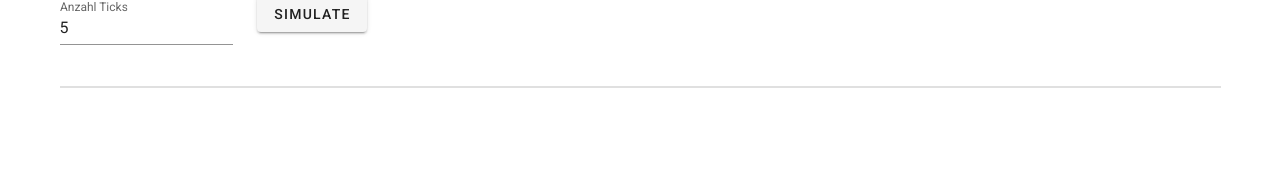
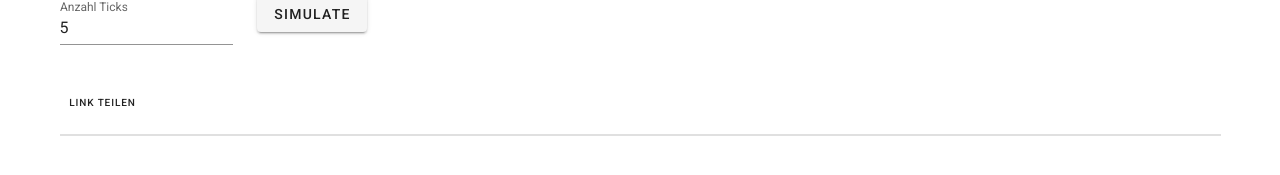
Before and after one commit to Sweeper01/GN-Tools, a Vue app: page / in a window 1280 px wide. Shown: the part 149-324 px from the top of the page. Built offline with nearby package versions, Linux system fonts and the light colour scheme.

Commit message:
Link zum Teilen

```diff
--- a/src/App.vue
+++ b/src/App.vue
@@ -1,6 +1,7 @@
 <template>
     <v-app>
         <v-main>
+            <v-snackbar :value="alert" dense top centered timeout="2000" color="green">Link kopiert </v-snackbar>
             <v-container>
                 <v-row>
                     <v-col><h1>Flotten</h1></v-col>
@@ -18,6 +19,11 @@
                     </v-col>
                     <v-col cols="6">
                         <v-btn @click="simulate">Simulate</v-btn>
+                    </v-col>
+                </v-row>
+                <v-row>
+                    <v-col>
+                        <v-btn text x-small @click="copyURL">Link teilen</v-btn>
                     </v-col>
                 </v-row>
                 <v-divider class="mt-5"></v-divider>
@@ -48,10 +54,11 @@ export default {
     },
 
     data: () => ({
-        user: '',
+        // user: '',
         users: [],
         ticks: 5,
         results: [],
+        alert: false,
     }),
     computed: {
         UNITS: function () {
@@ -63,8 +70,25 @@ export default {
         EXEN: function () {
             return config.EXEN
         },
+        url: function () {
+            let url = location.href
+            if (this.users.length > 0) {
+                let json = JSON.stringify(this.users)
+                let base = btoa(json)
+                url = url + '?a=' + base
+            }
+            return url
+        },
     },
     methods: {
+        copyURL: async function () {
+            try {
+                await navigator.clipboard.writeText(this.url)
+                this.alert = true
+            } catch ($e) {
+                console.warn('kopieren fehlgeschlagen')
+            }
+        },
         getNewRequestObj: function (mode = 0) {
             return {
                 data: {
@@ -494,6 +518,15 @@ export default {
             }
         },
     },
+    created: function () {
+        let uri = window.location.search.substring(1)
+        let params = new URLSearchParams(uri)
+        let a = params.get('a')
+        if (a) {
+            let json = atob(a)
+            this.users = JSON.parse(json)
+        }
+    },
     mounted: function () {
         // console.warn(test.SCANS)
         // this.users = test.SCANS
```
